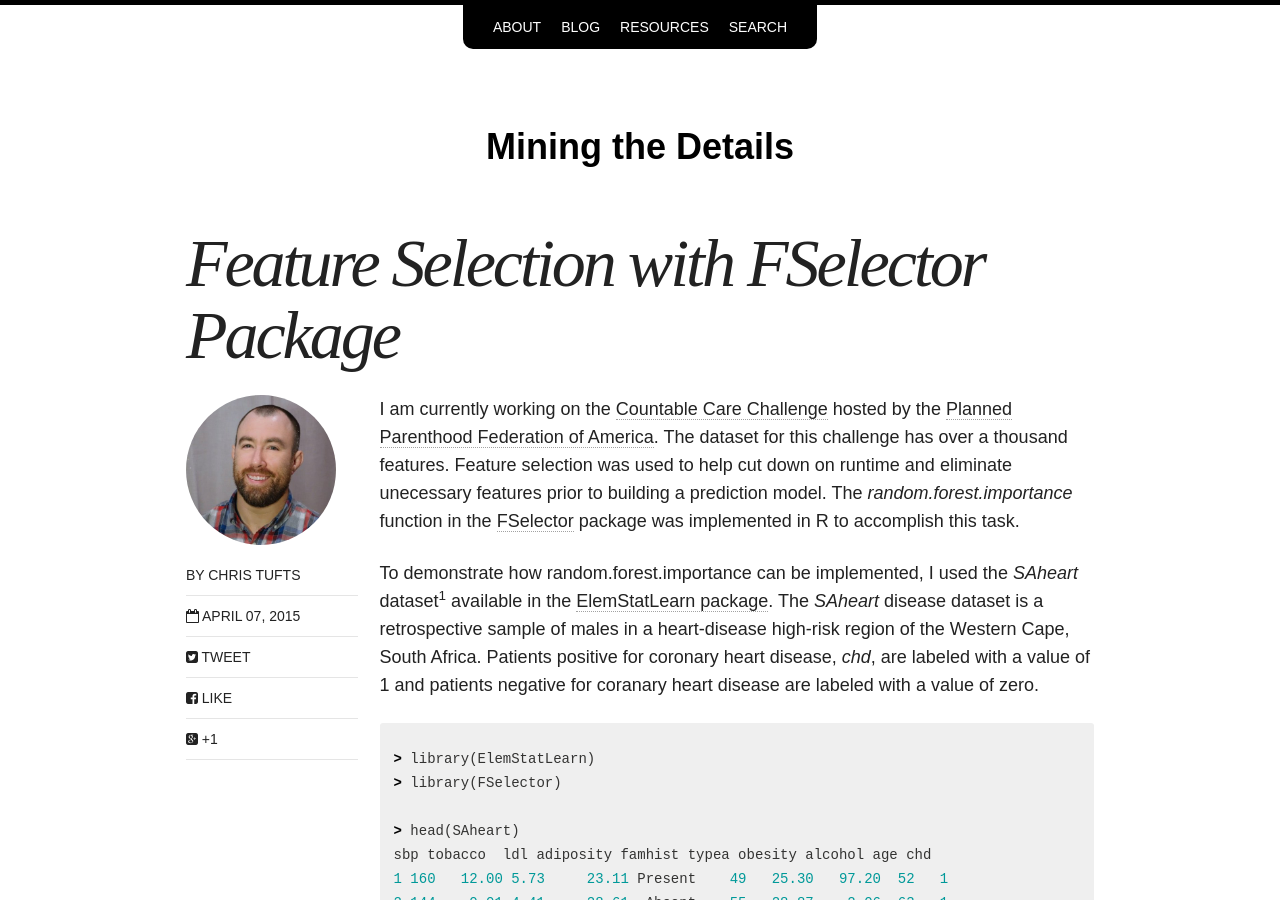
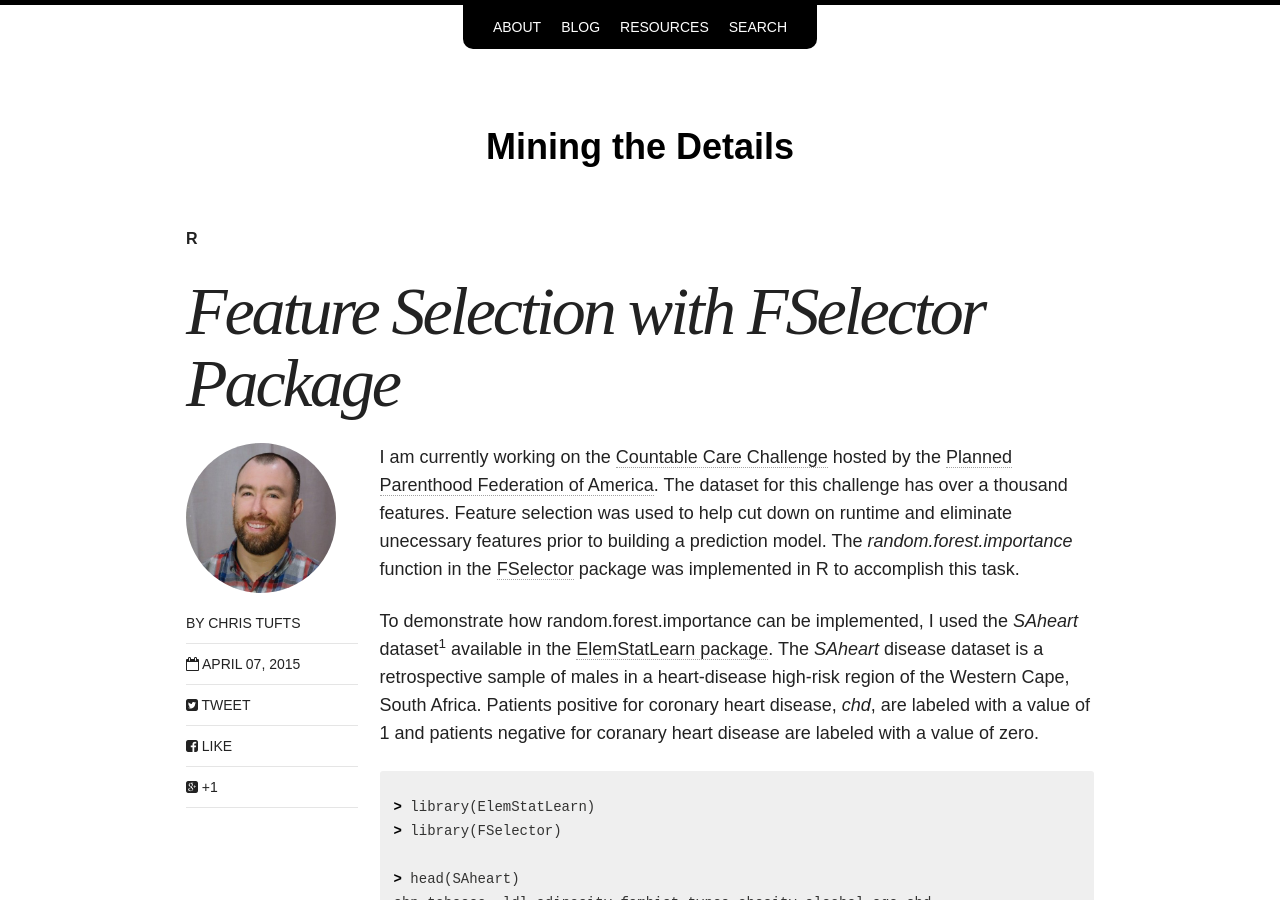
Before and after one commit to ctufts/ctufts.github.io, a Jekyll site: the page built from _posts/blog/2015-04-10-fselector.md, in a window 1280 px wide and 900 px high. Built offline with Jekyll 4.4.1, drawn with Linux system fonts in a browser that asks for light colours; nearby versions of some CDN libraries.

```diff
--- a/_posts/blog/2015-04-10-fselector.md
+++ b/_posts/blog/2015-04-10-fselector.md
@@ -6,7 +6,7 @@ title: "Feature Selection with FSelector Package"
 modified:
 categories: blog
 excerpt:
-tags: []
+tags: [R]
 image:
   feature:
 date: 2015-04-07 ##T15:39:55-04:00
```
